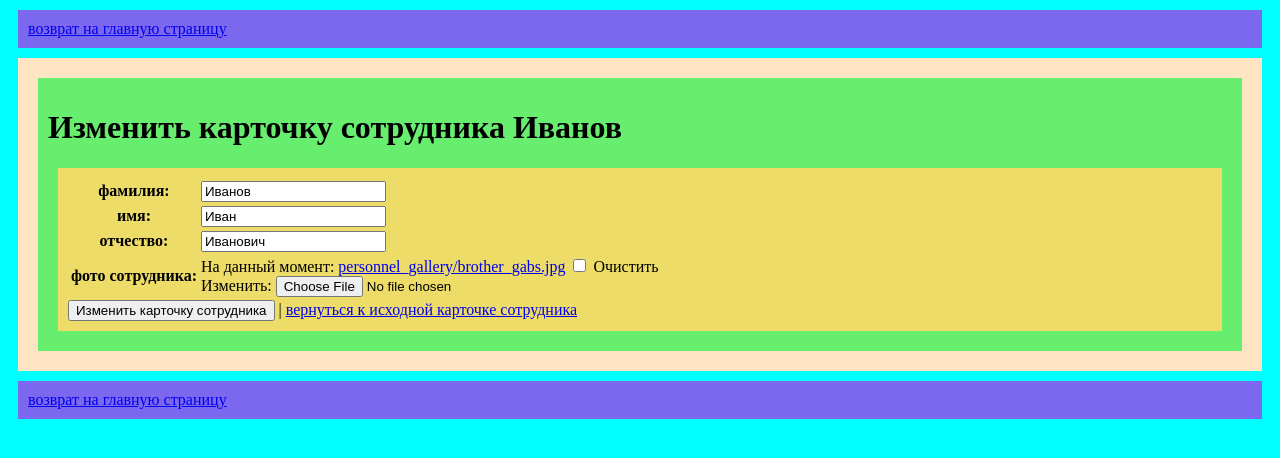
After one commit to ilyapopov400/WebApiPersonnelAccounting, a Django app: page /update_personnel/1 in a window 1280 px wide. The commit adds this page. Shown: the top 458 px of the page. Run offline with Django 4.2, Linux system fonts and the light colour scheme; data comes from the database, SQL or seed files in the repository; both versions use the stored data as it was after the commit.

Commit message:
UpdatePersonnel DeletePersonnel -> обновление и удаление карточки персонала

```diff
--- a/personnel/app/templates/app/base.html
+++ b/personnel/app/templates/app/base.html
@@ -11,6 +11,10 @@
 </head>
 <body>
 
+<div class="navbar" >
+    {% include 'includes/navbar.html' %}
+</div>
+
 <div class="card-base">
     {% block content %} {% endblock %}
 </div>
--- a/personnel/app/templates/app/create_personnel.html
+++ b/personnel/app/templates/app/create_personnel.html
@@ -14,6 +14,7 @@
         {{ form }}
         </table>
         <button type="submit">Добавить нового сотрудника</button>
+        <button type="reset">Очистить</button>
     </form>
 
 
--- a/personnel/app/templates/app/detail_personnel.html
+++ b/personnel/app/templates/app/detail_personnel.html
@@ -18,6 +18,9 @@
         <p>Фамилия: {{ person_one.surname }} </p>
         <p>Имя: {{ person_one.name }} </p>
         <p>Отчество: {{ person_one.patronymic }} </p>
+        <br>
+        <a href="{% url 'app:update_personnel' person_one.pk %}">изменить карточку сотрудника</a> |
+        <a href="{% url 'app:delete_personnel' person_one.pk %}">удалить карточку сотрудника</a>
     </div>
     <a href="{% url 'app:list_personnel' %}">вернуться к списку сотрудников</a>
 </div>
--- /dev/null
+++ b/personnel/app/templates/app/update_personnel.html
@@ -0,0 +1,23 @@
+{% extends 'app/base.html'  %}
+{% load static %}
+
+
+{% block title %}Изменить карточку сотрудника{% endblock %}
+
+{% block content %}
+
+<div class="base-content">
+    <h1>Изменить карточку сотрудника {{ person_one.surname }}</h1>
+    <div class="one-person">
+        <form method="POST" enctype="multipart/form-data">
+            {% csrf_token %}
+            <table>
+                {{ form }}
+            </table>
+            <button type="submit">Изменить карточку сотрудника</button> |
+            <a href="{% url 'app:detail_personnel' person_one.pk %}">вернуться к исходной карточке сотрудника</a>
+        </form>
+    </div>
+</div>
+
+{% endblock %}
--- a/personnel/app/urls.py
+++ b/personnel/app/urls.py
@@ -8,5 +8,10 @@ urlpatterns = [
     path('list_personnel/', views.ListPersonnel.as_view(), name='list_personnel'),  # просмотр всего персонала
     path('detail_personnel/<int:pk>', views.DetailPersonnel.as_view(), name='detail_personnel'),
     # карточка одного сотрудника
-    path('create_houses/', views.CreatePersonnel.as_view(), name='create_personnel'),  # добавить в БД нового сотрудника
+    path('create_personnel/', views.CreatePersonnel.as_view(), name='create_personnel'),
+    # добавить в БД нового сотрудника
+    path('update_personnel/<int:pk>', views.UpdatePersonnel.as_view(), name='update_personnel'),
+    # изменить в БД карточку сотрудника
+    path('delele_personnel/<int:pk>', views.DeletePersonnel.as_view(), name='delete_personnel'),
+    # удалить из БД карточку сотрудника
 ]
--- a/personnel/app/views.py
+++ b/personnel/app/views.py
@@ -46,3 +46,26 @@ class CreatePersonnel(CreateView):
     template_name = "app/create_personnel.html"
     model = models.ProfilePersonnel
     success_url = reverse_lazy("app:list_personnel")
+
+
+class UpdatePersonnel(UpdateView):
+    """
+    Изменить карточку персонала
+    """
+    model = models.ProfilePersonnel
+    form_class = forms.PersonnelForm
+    template_name = "app/update_personnel.html"
+    success_url = reverse_lazy("app:list_personnel")
+    context_object_name = "person_one"  # переменная, передающаяся в шаблон
+    # (можно использовать по дефолту object или название модели со строчной буквы)
+
+
+class DeletePersonnel(DeleteView):
+    """
+    Удалить карточку сотрудника
+    """
+    template_name = "app/delete_personnel.html"
+    model = models.ProfilePersonnel
+    success_url = reverse_lazy("app:list_personnel")
+    context_object_name = "person_one"  # переменная, передающаяся в шаблон
+    # (можно использовать по дефолту object или название модели со строчной буквы)
```
Also changed, not shown: personnel/app/templates/app/delete_personnel.html (added, +25 -0 lines), personnel/db.sqlite3.
